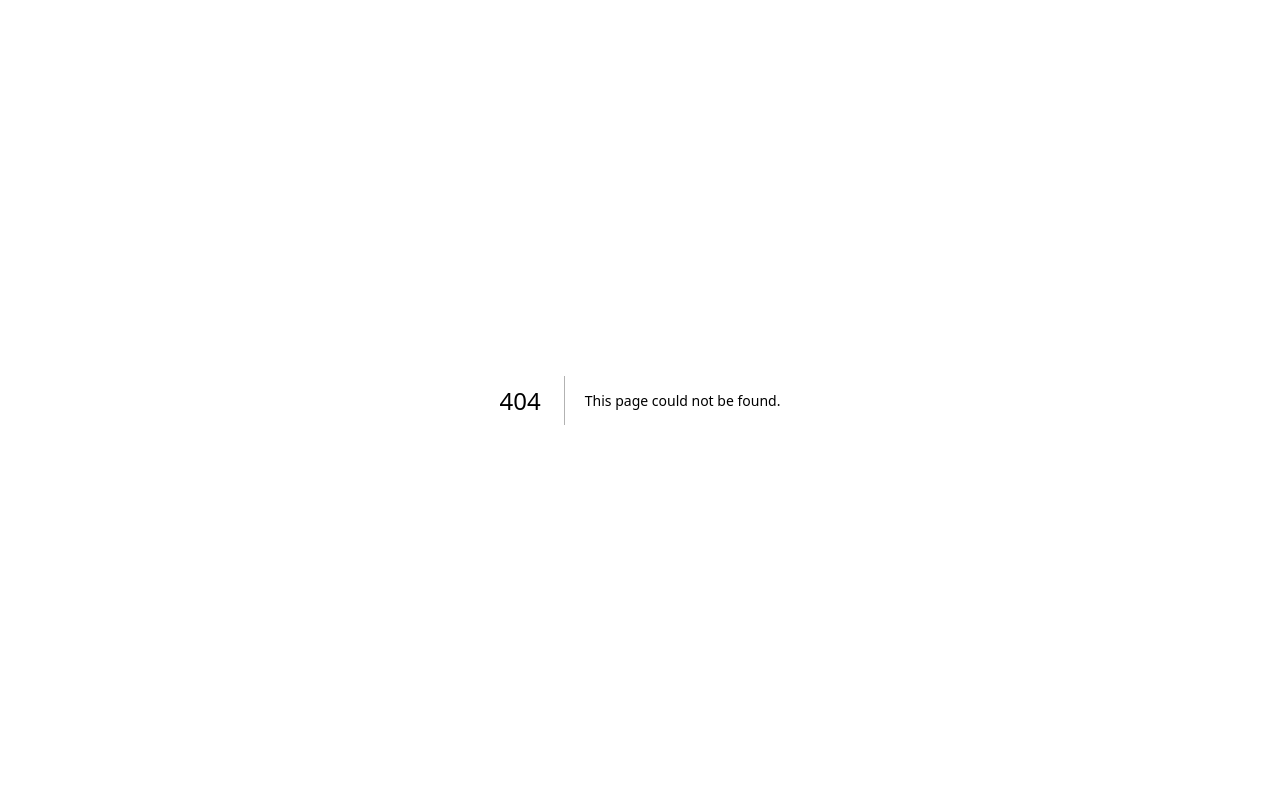
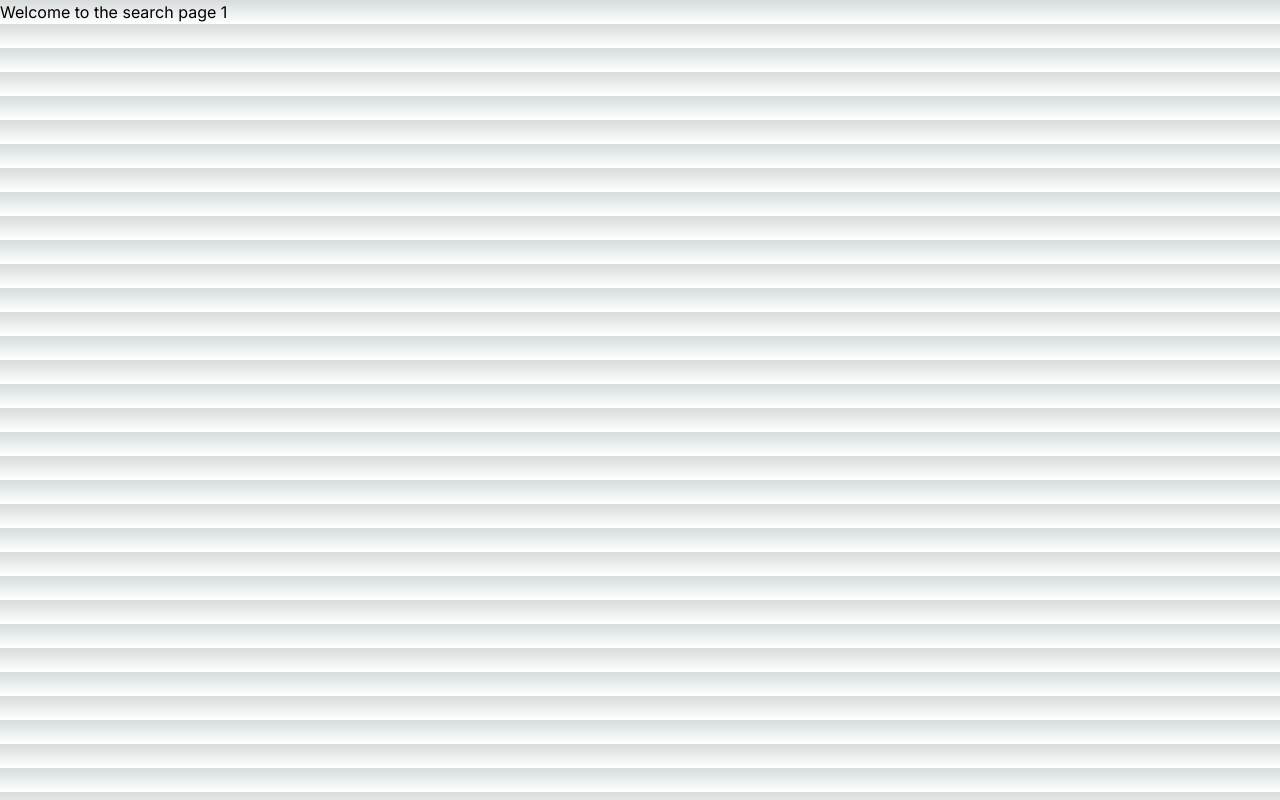
Before and after one commit to Geneticanomaly/disney-clone, a Next.js app: page /search/1 in a window 1280 px wide. Before the commit this address had no page. Built offline with nearby package versions, Linux system fonts and the light colour scheme.

Commit message:
Search page navigation initialized

```diff
--- /dev/null
+++ b/app/search/[term]/page.tsx
@@ -0,0 +1,22 @@
+import {notFound} from 'next/navigation';
+import React from 'react';
+
+type SearchPageProps = {
+    params: {
+        term: string;
+    };
+};
+
+function SearchPage({params: {term}}: SearchPageProps) {
+    if (!term) notFound();
+
+    const termToUse = decodeURI(term);
+
+    // TODO:
+    // API call to get the movies - TMDB database
+    // API call to get the popular movies - TMDB database
+
+    return <div>Welcome to the search page {termToUse}</div>;
+}
+
+export default SearchPage;
```
